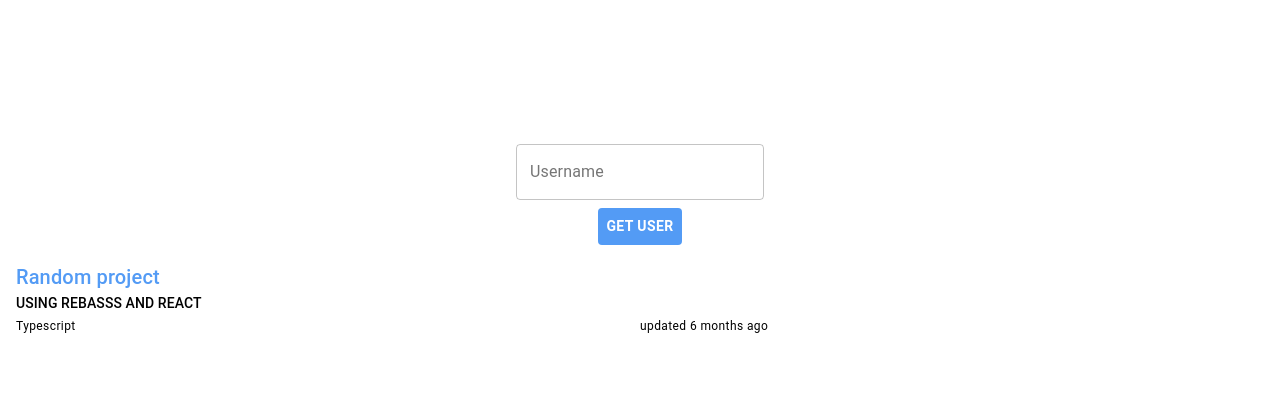
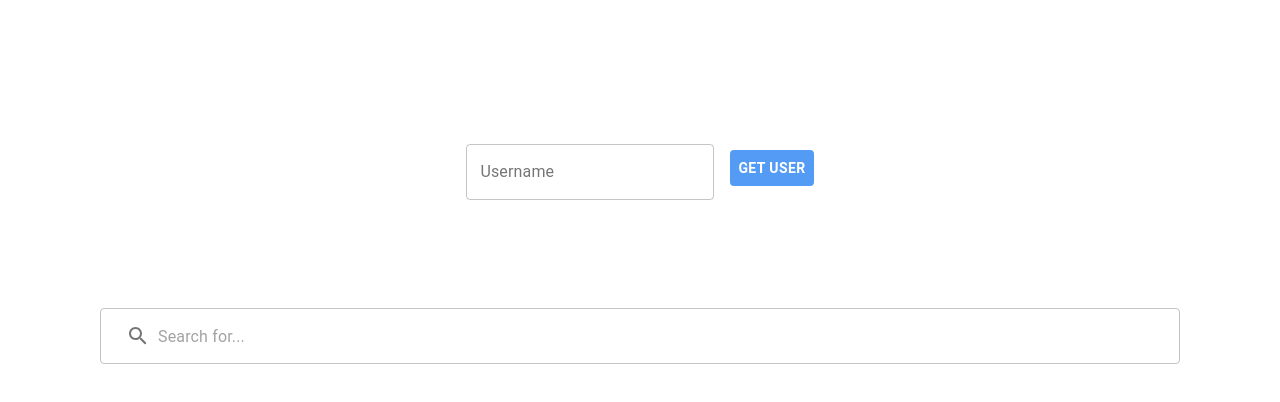
Before and after one commit to hana-ghz/repository-filter, a React (Create React App) app: page / in a window 1280 px wide. Shown: the top 402 px of the page. Built offline with nearby package versions, Linux system fonts and the light colour scheme.

Commit message:
added search feature

```diff
--- a/package.json
+++ b/package.json
@@ -5,6 +5,7 @@
   "dependencies": {
     "@hookform/resolvers": "^2.8.8",
     "@material-ui/core": "^4.12.3",
+    "@mui/icons-material": "^5.5.1",
     "@mui/styles": "^5.5.1",
     "@mui/types": "^7.1.3",
     "@testing-library/jest-dom": "^5.16.3",
--- a/src/components/repositoryItem/index.tsx
+++ b/src/components/repositoryItem/index.tsx
@@ -1,4 +1,6 @@
 import React from "react";
+import axios from 'axios';
+
 
 // @logic
 
@@ -12,30 +14,56 @@ import {
 // @local
 import useStyles from "./styles";
 
-const RepositoryItem = () => {
-  const classes = useStyles({});
+
+interface IRepository {
+    name: string;
+    visibility: string;
+    description: string;
+    updated_at: Date;
+    default_branch: string;
+    languages_url: string;
+};
+
+interface IProps { repository: IRepository};
+
+const RepositoryItem = ({repository}: IProps) => {
+    const classes = useStyles({});
+    const [mostUsedLanguage, setMostUsedLanguage] = React.useState('')
+
+    const getMostUsedLanguages = async () => {
+        await axios.get(repository.languages_url).then((result) => {
+            //const max = Math.max(...Object.values(result.data))
+
+            setMostUsedLanguage (Object.keys(result.data)[0]);
+
+        });
+    }
+
+    React.useEffect(() => {
+        getMostUsedLanguages();
+    }, [repository]);
 
   return (
     <Grid container >
         <Grid item xs={12}>
             <Typography variant="h6" className={classes.repoTitle}>
-                Random project
+                {repository.name}
             </Typography>
         </Grid>
         <Grid item xs={12}>
             <Typography  variant="subtitle2">
-                USING REBASSS AND REACT
+                {repository.description}
             </Typography>
         </Grid>
         <Grid item container xs={12}>
             <Grid item xs={6}>
                 <Typography  variant="caption">
-                    Typescript
+                    {mostUsedLanguage}
                 </Typography>
             </Grid>
             <Grid item xs={6}>
                 <Typography variant="caption">
-                    updated 6 months ago
+                    updated {repository.updated_at.getTime()}
                 </Typography>
             </Grid>
         </Grid>
--- a/src/components/repositoryList/index.tsx
+++ b/src/components/repositoryList/index.tsx
@@ -5,6 +5,7 @@ import axios from 'axios';
 
 // @material-ui
 import {
+  Grid,
   List,
   ListItem,
   ListItemText,
@@ -13,34 +14,85 @@ import {
 // @local
 import RepositoryItem from "../repositoryItem";
 import useStyles from "./styles";
+import SearchRepository from "../searchRepository";
 
 interface IProps { username: string };
 const URL = "https://api.github.com/users";
 
+interface IRepository {
+  name: string;
+  visibility: string;
+  description: string;
+  updated_at: Date;
+  default_branch: string;
+  languages_url: string;
+};
+
 const RepositoryList = ({username}: IProps) => {
   const classes = useStyles({});
-
-  const  getUserRepositories = async () => {
-    const result = await axios.get(`${URL}/${username}/repos`).then((result) => {
-      console.log(result);
-    }).catch((error)=> {console.log(error)})
-  };
+  const [userRepositories, setUserRepositories] = React.useState<IRepository[] | null>(null);
+  const [filteredRepositories, setFilteredRepositories] = React.useState<IRepository[] | null>(null);
+  const [noMatches, setNoMatches]= React.useState(false)
 
   React.useEffect(() => {
+    const  getUserRepositories = async () => {
+      await axios.get(`${URL}/${username}/repos`).then((result) => {
+        if (result.status === 200 && result.data.length > 0) {
+          const repositories = result.data.map((singleRepo: IRepository) => {
+
+            return {
+              name: singleRepo.name,
+              visibility: singleRepo.visibility,
+              description: singleRepo.description,
+              updated_at: new Date(singleRepo.updated_at),
+              default_branch: singleRepo.default_branch,
+              languages_url: singleRepo.languages_url,
+            }
+          })
+
+          setUserRepositories(repositories);
+          setFilteredRepositories(repositories);
+        }
+      }).catch((error)=> {console.log(error)})
+    };
+
     if (username) {
       getUserRepositories();
     }
   }, [username]);
 
+  const filterList = (searchText: String) => {
+    if (searchText !== '') {
+      const result = userRepositories?.filter((singleRepo) => {
+        return singleRepo.name.toLowerCase().startsWith(searchText.toLowerCase())
+      })
+      result ? setFilteredRepositories(result) : setNoMatches(true)
+    } else {
+      setFilteredRepositories(userRepositories);
+    }
+
+  }
+
   return (
-    <div className={classes.root}>
-      <List>
-        <ListItem alignItems="flex-start">
-          <RepositoryItem />
+    <Grid container className={classes.root}>
+      <Grid item xs={12}>
+        <SearchRepository filterList={filterList} />
+      </Grid>
+      <Grid container item xs={12}>
+        <List>
+          {
+            filteredRepositories && filteredRepositories.map((singleRepository: IRepository) => {
+              return (
+                <ListItem alignItems="flex-start">
+                  <RepositoryItem repository={singleRepository}/>
+                </ListItem>
+              )
+            })
+          }
+        </List>
+      </Grid>
+  </Grid>
 
-        </ListItem>
-      </List>
-    </div>
   );
 };
 
--- a/src/components/repositoryList/styles.ts
+++ b/src/components/repositoryList/styles.ts
@@ -3,7 +3,11 @@ import { makeStyles, createStyles } from '@mui/styles';
 // eslint-disable-next-line @typescript-eslint/no-unused-vars
 const useStyles = makeStyles({
 
-        root: {
+    root: {
+        padding: '100px',
+        justifyContent: 'center',
+        alignItems: 'center',
+        height:'100%'
         },
 
     });
--- a/src/components/repositoryPage/index.tsx
+++ b/src/components/repositoryPage/index.tsx
@@ -1,4 +1,6 @@
 import React from "react";
+// @mui
+import { Grid } from "@material-ui/core";
 
 // @logic
 // @local
@@ -15,10 +17,15 @@ const RepositoryPage = () => {
     setUsername(user)
   }
   return (
-    <div className={classes.container}>
-      <SearchUser onUserSearch={getUsername}/>
-      <RepositoryList username={username}/>
-    </div>
+    <Grid container className={classes.container}>
+      <Grid item xs={12}>
+        <SearchUser onUserSearch={getUsername}/>
+
+      </Grid>
+      <Grid item xs={12}>
+        <RepositoryList username={username}/>
+      </Grid>
+    </Grid>
   );
 };
 
--- /dev/null
+++ b/src/components/searchRepository/index.tsx
@@ -0,0 +1,37 @@
+import React from 'react';
+// @mui
+import { TextField, InputAdornment, IconButton } from '@material-ui/core';
+import SearchIcon from '@mui/icons-material/Search';
+
+interface IProps { filterList: (searchText : string) => void };
+
+const SearchRepository = ({filterList}:IProps) => {
+    const [searchText, setSearchText] = React.useState('')
+
+    React.useEffect(() => {
+        filterList(searchText);
+    }, [searchText])
+
+  return (
+    <TextField
+      fullWidth
+      type="search"
+      name="search-bo"
+      variant="outlined"
+      placeholder="Search for..."
+      value={searchText}
+      InputProps={{
+        startAdornment: <InputAdornment position="start">
+           <IconButton
+            edge="end"
+            >
+              <SearchIcon/>
+            </IconButton>
+        </InputAdornment>,
+      }}
+      onChange={(e) => setSearchText(e.target.value)}
+    />
+  )
+}
+
+export default SearchRepository
--- a/src/components/searchUser/index.tsx
+++ b/src/components/searchUser/index.tsx
@@ -26,6 +26,7 @@ const URL = "https://api.github.com/users";
 const SearchUser = ({onUserSearch}:IProps) => {
   const classes = useStyles({});
 
+
   const {
     handleSubmit,
     formState: { errors },
@@ -46,9 +47,10 @@ const SearchUser = ({onUserSearch}:IProps) => {
   return (
     <form onSubmit={handleSubmit(getUser)}>
       <Grid container
-        direction="column"
+        direction="row"
         justifyContent="center"
         alignItems="center"
+        spacing={2}
       >
         <Grid item >
           <Controller
```
Also changed, not shown: 1 other file (tests, documents, lock files or other folders).
